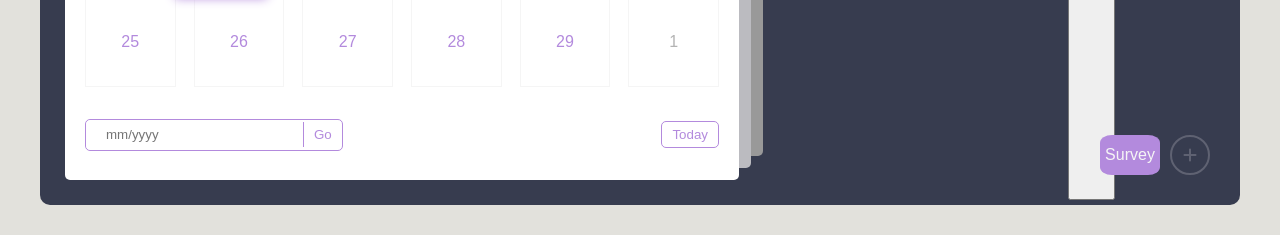
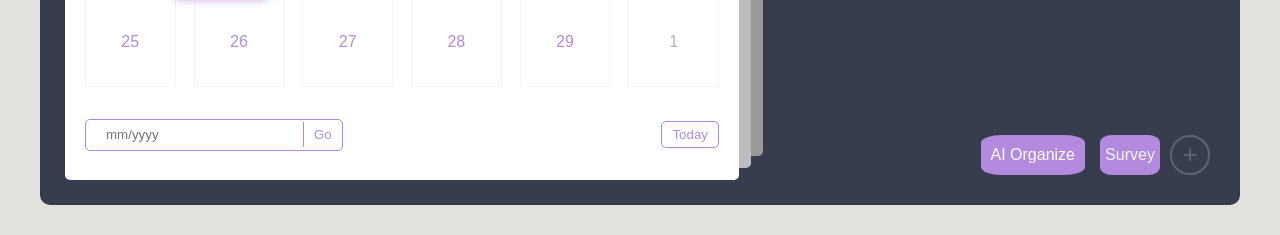
Before and after one commit to saiawe2021/HackBytesProject, a website: page Index.html in a window 1280 px wide. Shown: the part 645-880 px from the top of the page. Drawn offline with Linux system fonts and the light colour scheme.

Commit message:
fix script

```diff
--- a/Index.html
+++ b/Index.html
@@ -87,7 +87,7 @@
           </div>
         </div>
       </div>
-      <button id="test-gpt">test gpt</button>
+      <button id="test-gpt">AI Organize</button>
       <button class="open-survey"> <a class = "lol" href="Survey.html">Survey</a></button>
       <button class="add-event">
         <i class="fas fa-plus"></i>
--- a/Script.js
+++ b/Script.js
@@ -559,7 +559,7 @@ let content;
           }
           obj.events.push(newEvent);
         })
-        updateEvents(activeDay);
+        updateEvents(obj.day);
       }
     })
   }
--- a/Style.css
+++ b/Style.css
@@ -473,7 +473,21 @@
     background-color: transparent;
   }
   #test-gpt {
+    position: absolute;
+    bottom:30px;
+    right:155px;
+    padding: 10px;
+    height: 40px;
+    display: flex;
+    align-items: center;
+    justify-content: center;
+    font-size: 1rem;
+    color:#ffffff;
+    border: none;
 
+    border-radius: 20%;
+    background-color: #b38add;
+    cursor: pointer;
   }
   .open-survey {
     position: absolute;
```
